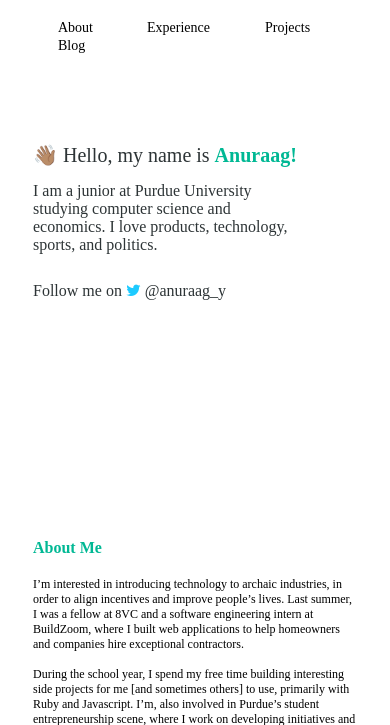
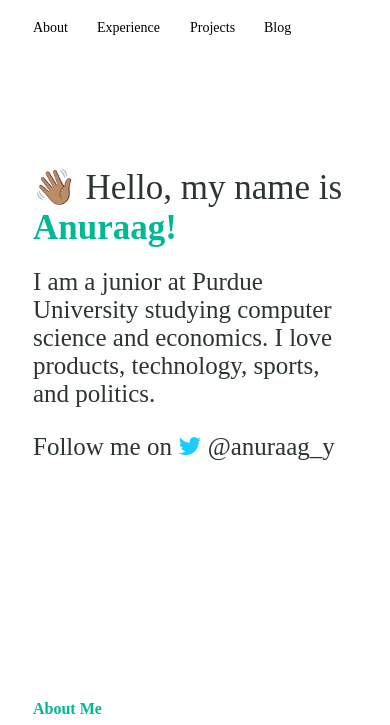
Before and after one commit to anuraagy/anuraagy.github.io, a PHP site: page / in a window 390 px wide. Shown: the top 725 px of the page. Run offline with PHP 8.4, Linux system fonts and the light colour scheme; some web fonts are replaced.

Commit message:
Mobile changes

```diff
--- a/assets/css/styles.css
+++ b/assets/css/styles.css
@@ -31,7 +31,7 @@ body {
 }
 
 .welcome {
-  margin-top: 180px;
+  margin-top: 15%;
 }
 
 .welcome-header {
@@ -76,8 +76,9 @@ body {
   font-weight: normal;
   line-height: normal;
   font-size: 32px;
+  margin-bottom: 25px;
   width: 82%;
-  height: 150px;
+  /*height: 150px;*/
   color: #2D3436;
 }
 
@@ -398,11 +399,12 @@ body {
   }
 
   .welcome-header {
-    font-size: 40px;
+    font-size: 35px;
   }
 
   .welcome-subheader {
     font-size: 25px;
+    width: 100%;
   }
 
   .welcome-tagline {
@@ -432,13 +434,14 @@ body {
 
   .navbar-link {
     margin-right: 25px;
+    margin-left: 0px;
   }
 
-  .welcome {
+/*  .welcome {
     margin-top: 100px;
-  }
+  }*/
 
-  .welcome-header {
+/*  .welcome-header {
     font-size: 36px;
     ;
   }
@@ -451,7 +454,7 @@ body {
   .welcome-tagline {
     font-size: 23px;
     margin-top: 0px;
-  }
+  }*/
 
   .footer {
     padding-bottom: 250px;
@@ -502,7 +505,7 @@ body {
     font-size: 14px;
   }
 
-  .welcome {
+/*  .welcome {
     margin-top: 25px;
   }
 
@@ -518,7 +521,7 @@ body {
 
   .welcome-tagline {
     font-size: 16px;
-  }
+  }*/
 
   .section-header {
     font-size: 16px;
```
